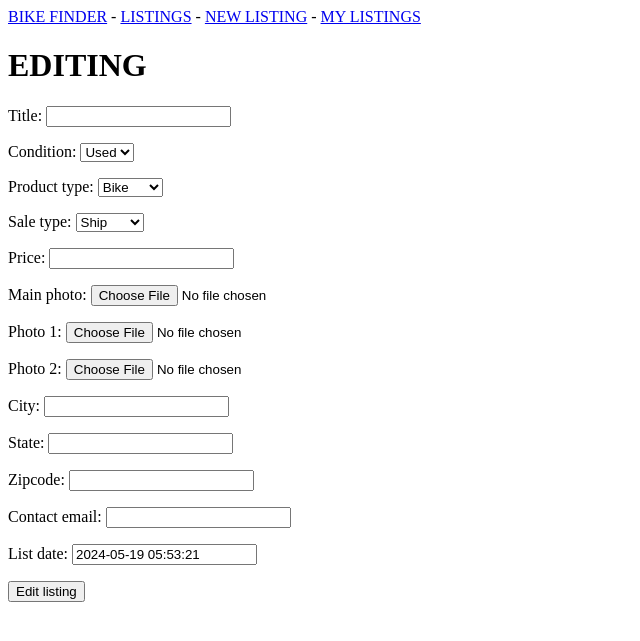
After one commit to RebeccaSchmelzer/listings-app, a Django app: template listings/templates/listings/edit_listing.html in a window 1280 px wide. The commit adds this page. Shown: the top 641 px of the page, without its empty margins (0-640 px from the left). Run offline with Django 5.2, Linux system fonts and the light colour scheme; the template is opened without the code that fills it: values that come from a table or form of the project are taken from there, others are empty.

Commit message:
edit listing page and functionality

```diff
--- a/listings/templates/listings/base.html
+++ b/listings/templates/listings/base.html
@@ -1,7 +1,7 @@
 <nav class = "navbar">
     <a href="{% url 'listings:index' %}">BIKE FINDER</a> -
     <a href="{% url 'listings:all_listings' %}">LISTINGS</a> -
-    <a href="{% url 'listings:new_listing' %}">NEW LISTING</a>
+    <a href="{% url 'listings:new_listing' %}">NEW LISTING</a> -
     <a href="{% url 'listings:my_listings' %}">MY LISTINGS</a>
 </nav>
 
--- /dev/null
+++ b/listings/templates/listings/edit_listing.html
@@ -0,0 +1,15 @@
+{% extends "listings/base.html" %}
+
+{% block content %}
+
+<h1>EDITING</h1>
+
+<form action="{% url 'listings:edit_listing' listing.id %}" method='post' enctype="multipart/form-data">
+    <div class="form-group">
+        {% csrf_token %}
+        {{ form.as_p }}
+    </div>
+    <button type="submit" class="btn">Edit listing</button>
+</form>
+
+{% endblock content %}
--- a/listings/templates/listings/my_listings.html
+++ b/listings/templates/listings/my_listings.html
@@ -24,7 +24,7 @@
 					<td>{{ my_listing.list_date }}</td>
 					<td><a class="btn" href="{% url 'listings:detail' my_listing.id %}">View</a></td>
 					<td></td>
-					<td><a class="btn" href="">Edit</a></td>
+					<a class="btn" href="{% url 'listings:edit_listing' my_listing.id %}">Edit</a>
 					<td><a class="btn" href="">Delete</a></td>
 				</tr>
 
--- a/listings/urls.py
+++ b/listings/urls.py
@@ -10,5 +10,6 @@ urlpatterns = [
     path('all_listings/', views.all_listings, name='all_listings'),
     path('new_listing/', views.new_listing, name='new_listing'),
     path('all_listings/<detail_id>/', views.detail, name='detail'),
-    path('my_listings', views.my_listings, name='my_listings')
+    path('my_listings', views.my_listings, name='my_listings'),
+    path('edit_listing/<edit_id>/', views.edit_listing, name='edit_listing'),
 ]
```
Also changed, not shown: listings/views.py (+14 -0 lines).
